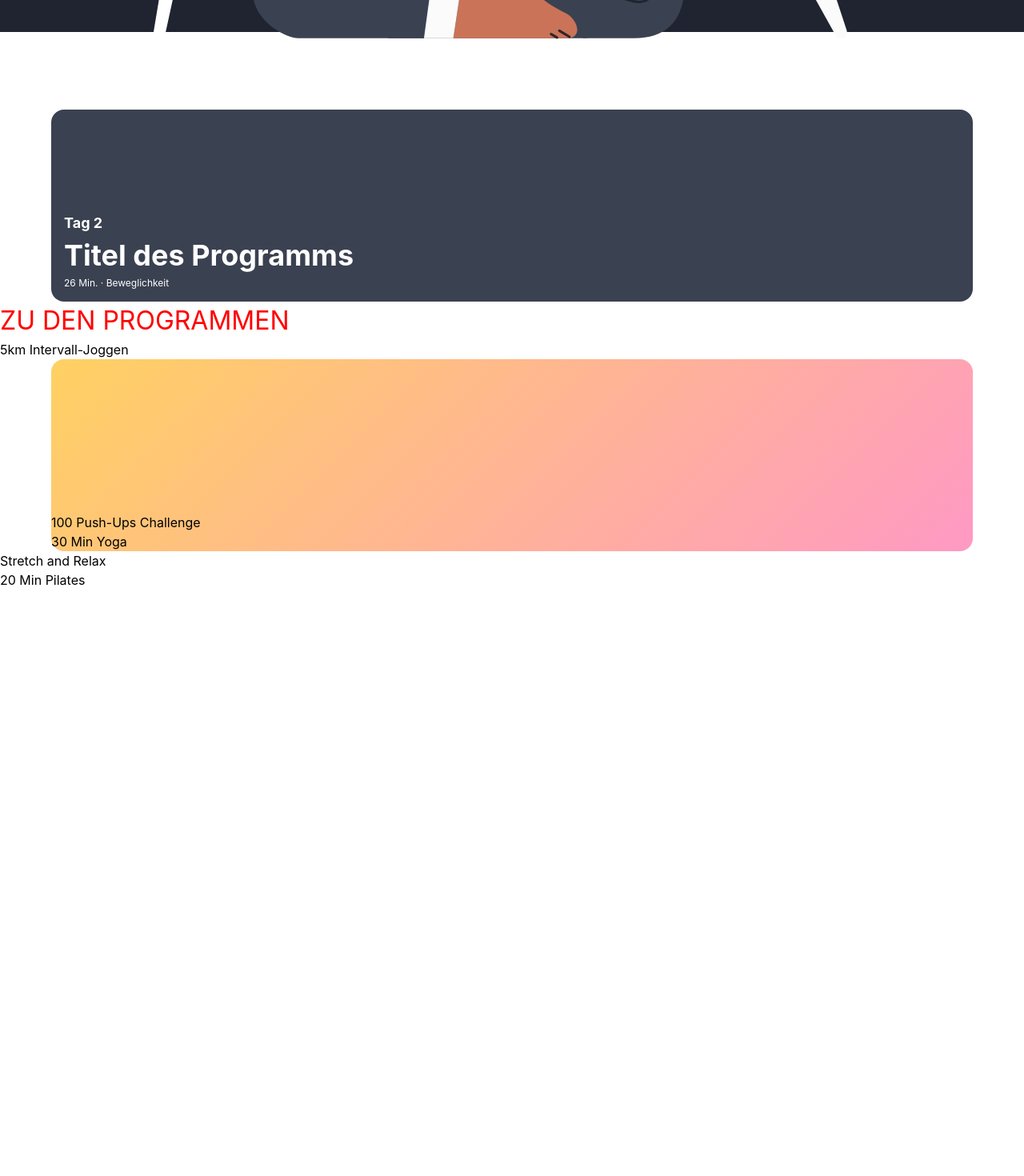
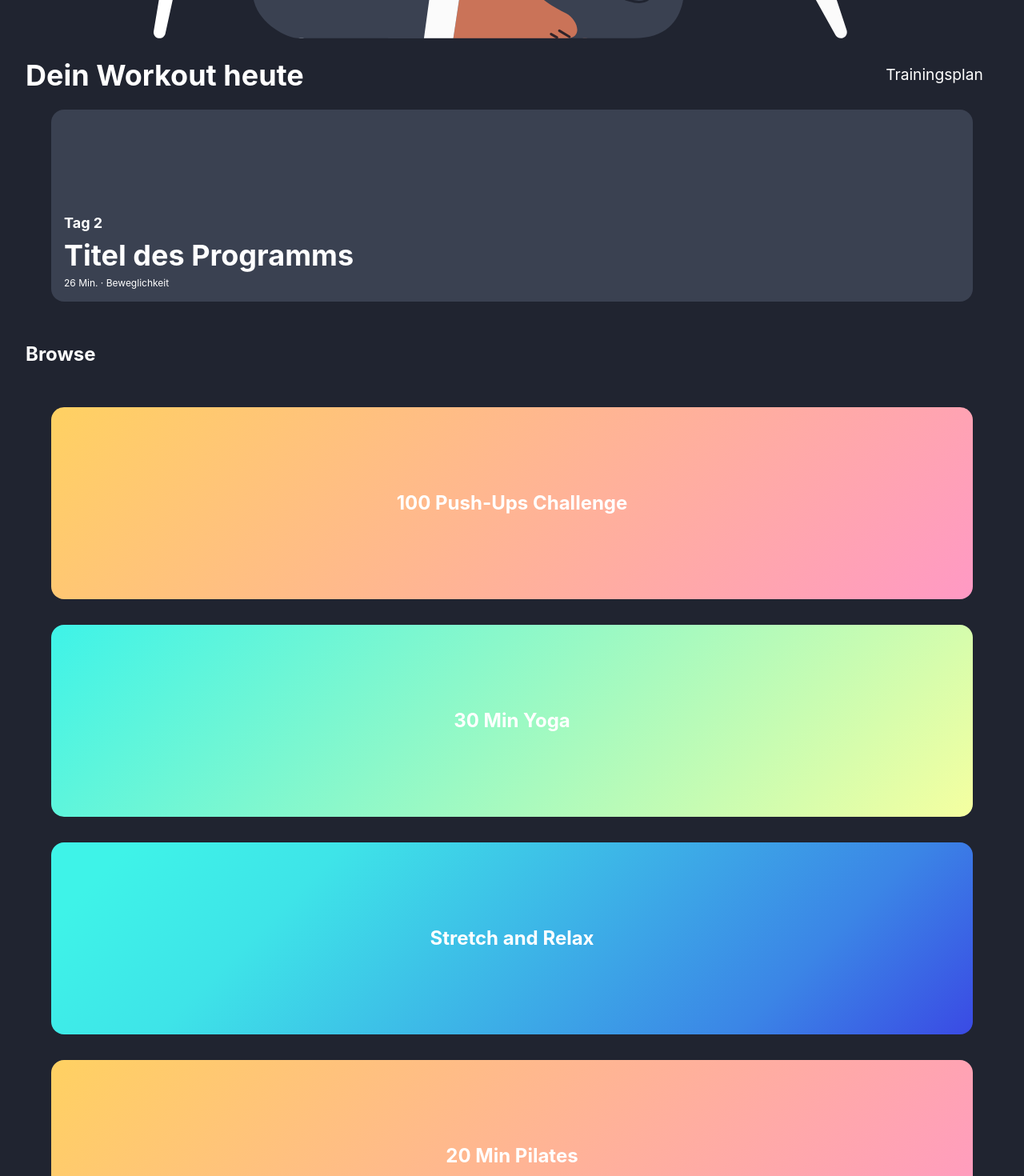
Before and after one commit to sndllmnn/fitness-app, a React (Vite) app: page / in a window 1280 px wide. Shown: the part 760-2230 px from the top of the page at 80% size. Before the commit the page ends 1497 px from the top, so only its background shows below. Built offline with nearby package versions, Linux system fonts and the light colour scheme.

Commit message:
css dashboard and program options, but only one page

```diff
--- a/src/App.css
+++ b/src/App.css
@@ -19,7 +19,7 @@ a {
 .h1__dashboard {
   font-size: 2.25rem;
   line-height: 3.375rem;
-  margin: auto auto auto 1rem;
+  margin: auto auto auto 2rem;
 }
 
 .h2__dashboard {
@@ -44,23 +44,7 @@ a {
   justify-content: space-between;
 }
 
-.programOverviewBox {
-  justify-content: flex-end;
-  background: #3a4151;
-  border-radius: 1rem;
-  display: flex;
-  flex-direction: column;
-  height: 30vh;
-  margin: auto;
-  padding: 1rem;
-  width: 90vw;
-}
-
-/* end */
-
-/* exercise overview */
-
-.exerciseOverviewBox {
+.currentProgram {
   justify-content: flex-end;
   border-radius: 1rem;
   display: flex;
@@ -70,24 +54,29 @@ a {
   padding: 1rem;
   width: 90vw;
 }
+/* end */
 
-/* .h2__exerciseOverview {
-  background: linear-gradient(315deg, #FF99C4 0%, #FFD162 100%);
+/* exercise overview */
+
+.programOption {
   border-radius: 1rem;
-  color: white;
   display: flex;
   flex-direction: column;
+  height: 30vh;
+  justify-content: center;
+  margin: 2rem auto;
+  width: 90vw;
+}
+
+
+.h2__exerciseOverview {
+  color: white;
   font-size: 1.5rem;
   font-weight: bold;
-  height: 30vh;
-  justify-content: center;
-  margin: 1rem auto;
-  padding: 1rem;
   text-align: center;
-  width: 90vw;
-} */
+}
 
-.App {
+/* .App {
   text-align: center;
 }
 
@@ -128,4 +117,4 @@ a {
 
 button {
   font-size: calc(10px + 2vmin);
-}
+} */
--- a/src/App.jsx
+++ b/src/App.jsx
@@ -3,17 +3,16 @@ import { useState } from "react";
 
 /* internal imports */
 
-import logo from "./logo.svg";
 import "./App.css";
 import GreetUser from "./components/dashboard/GreetUser";
 import WorkoutToday from "./components/dashboard/WorkoutToday";
-import ProgramOverview from "./components/dashboard/ProgramOverview";
+import CurrentProgram from "./components/dashboard/CurrentProgram";
 import ExerciseOverview from "./components/exerciseOverview/ExerciseOverview";
 
 function App() {
   return (
     <>
-      <body className="bg-darkBlue" style={{ height: "100vh" }}>
+      <body style={{ height: "100%", background: "#202430" }}>
         <div className="dashboard">
           <GreetUser username="Sina" />
           <img
@@ -22,73 +21,64 @@ function App() {
             alt="stretching caricature"
           />
           <WorkoutToday />
-          <ProgramOverview />
-          <a href="./components/exerciseOverview/ExerciseOverview.jsx">ZU DEN PROGRAMMEN</a>
+          <CurrentProgram/>
         </div>
-        <div className="exerciseOverview">
-          <ExerciseOverview programName="5km Intervall-Joggen"/>
-          <div className="programOverviewBoy"
-          style={{
-            background: 'linear-gradient(315deg, #FF99C4 0%, #FFD162 100%)',
-            justifyContent: 'flex-end',
-            borderRadius: '1rem',
-            display: 'flex',
-            flexDirection: 'column',
-            height: '30vh',
-            margin: 'auto',
-            padding: '1rem;',
-            width: '90vw'
-          }}
+        <div>
+          <h2 style={{ color: "white",
+          fontWeight: "bold",
+          fontSize: "1.5rem",
+          marginTop: "3rem",
+          marginBottom: "3rem",
+          marginLeft: "2rem" }}
+
+
+          >Browse</h2>
+          <div
+            className="programOption"
+            style={{
+              background: "linear-gradient(315deg, #FF99C4 0%, #FFD162 100%)",
+            }}
           >
+            <ExerciseOverview programName="100 Push-Ups Challenge" />
+          </div>
 
-            <ExerciseOverview programName="100 Push-Ups Challenge"/>
-          <div/>
+          <div
+            className="programOption"
+            style={{
+              background: "linear-gradient(315deg, #F5FFA0 0%, #3EF3E8 100%)",
+            }}
+          >
+            <ExerciseOverview programName="30 Min Yoga" />
+          </div>
+          <div
+            className="programOption"
+            style={{
+              background: "linear-gradient(315deg, #3A4AE4 0%, #3B85E6 21.35%, #3EE4E8 73.44%, #3EF3E8 92.71%)",
+            }}
+          >
+            <ExerciseOverview programName="Stretch and Relax" />
+          </div>
 
-          <ExerciseOverview programName="30 Min Yoga"/>
+          <div
+            className="programOption"
+            style={{
+              background: "linear-gradient(315deg, #FF99C4 0%, #FFD162 100%)",
+            }}
+          >
+            <ExerciseOverview programName="20 Min Pilates" />
           </div>
-          <ExerciseOverview programName="Stretch and Relax"/>
-          <ExerciseOverview programName="20 Min Pilates"/>
-
+          <div
+            className="programOption"
+            style={{
+              background: "linear-gradient(315deg, #F5FFA0 0%, #3EF3E8 100%)",
+            }}
+          >
+            <ExerciseOverview programName="don't do anything for 7 minutes" />
+          </div>
         </div>
       </body>
     </>
   );
 }
-/* <div className="App">
-      <header className="App-header">
-        <img src={logo} className="App-logo" alt="logo" />
-        <h1 className="text-3xl font-bold underline">Hello world!</h1>
-        <p>
-          <button
-            type="button"
-            onClick={() => setCount((currentCount) => currentCount + 1)}
-          >
-            count is: {count}
-          </button>
-        </p>
-        <p>
-          Edit <code>App.jsx</code> and save to test HMR updates.
-        </p>
-        <p>
-          <a
-            className="App-link"
-            href="https://reactjs.org"
-            target="_blank"
-            rel="noopener noreferrer"
-          >
-            Learn React
-          </a>
-          {" | "}
-          <a
-            className="App-link"
-            href="https://vitejs.dev/guide/features.html"
-            target="_blank"
-            rel="noopener noreferrer"
-          >
-            Vite Docs
-          </a>
-        </p>
-      </header>
-    </div> */
 
 export default App;
--- /dev/null
+++ b/src/components/dashboard/CurrentProgram.jsx
@@ -0,0 +1,19 @@
+const CurrentProgram = () => {
+
+const dayCount = 2;
+const programTitle = 'Titel des Programms';
+const workoutDurance = 26;
+const workoutFocus = 'Beweglichkeit';
+ return (
+  <div className="currentProgram"
+  style={{background: "#3A4151"
+}}
+    >
+    <h3 className="h3 h3__dashboard text__dashboard">Tag {dayCount}</h3>
+    <h2 className="h2 h2__dashboard text__dashboard">{programTitle}</h2>
+    <p className="p p__dashboard text__dashboard"> {workoutDurance} Min. · {workoutFocus} </p>
+
+  </div>
+ )}
+
+export default CurrentProgram;
--- a/src/components/dashboard/ProgramOverview.jsx
+++ /dev/null
@@ -1,17 +0,0 @@
-const ProgramOverview = () =>
-
-  <div className="programOverviewBox">
-    <h3 className="h3 h3__dashboard text__dashboard">Tag 2</h3>
-    <h2 className="h2 h2__dashboard text__dashboard">Titel des Programms</h2>
-    <p className="p p__dashboard text__dashboard"> 26 Min. · Beweglichkeit </p>
-
-  </div>
-
-
-
-export default ProgramOverview;
-
-/* const dayCount = 2;
-const programTitle = 'Titel des Programms';
-const workoutDurance = 26;
-const workoutFocus = 'Beweglichkeit'; */
--- a/src/components/dashboard/WorkoutToday.jsx
+++ b/src/components/dashboard/WorkoutToday.jsx
@@ -4,8 +4,11 @@ const WorkoutToday = () =>
   justifyContent: 'space-between'
   }}
   >
-    <h2 className="h2 h2__dashboard text__dashboard"
-        style={{margin: '1rem'}}>Dein Workout heute</h2>
+    <h2 className="h2__dashboard text__dashboard"
+        style={{marginTop: '1rem',
+        marginBottom: '1rem',
+        marginLeft: "2rem"
+        }}>Dein Workout heute</h2>
     <p className="p p__dashboard text__dashboard"
     style={{marginRight: '1rem',
     fontSize: '1.2rem',
--- a/src/components/exerciseOverview/ExerciseOverview.jsx
+++ b/src/components/exerciseOverview/ExerciseOverview.jsx
@@ -1,6 +1,6 @@
 const ExerciseOverview = ({programName}) => (
   <div className="ExerciseOverview">
-    <h2 className="h2 h2__exerciseOverview">{programName}</h2>
+    <h2 className="h2__exerciseOverview">{programName}</h2>
   </div>
 );
 
--- a/tailwind.config.js
+++ b/tailwind.config.js
@@ -1,5 +1,4 @@
-const { getFragmentQueryDocument } = require("@apollo/client/utilities");
-const { visitWithTypeInfo } = require("graphql");
+
 
 module.exports = {
   content: ["./src/index.html", "./src/**/*.{vue,js,ts,jsx,tsx}"],
@@ -38,9 +37,9 @@ theme: {
         250: '15.625',
     },
 
-    fontFamily: {
-        poppins: ['Poppins'],
-    },
+    /*fontFamily: {
+        'sans': ['Poppins'],
+    },*/
 
     fontWeight: {
         normal: '400',
```
